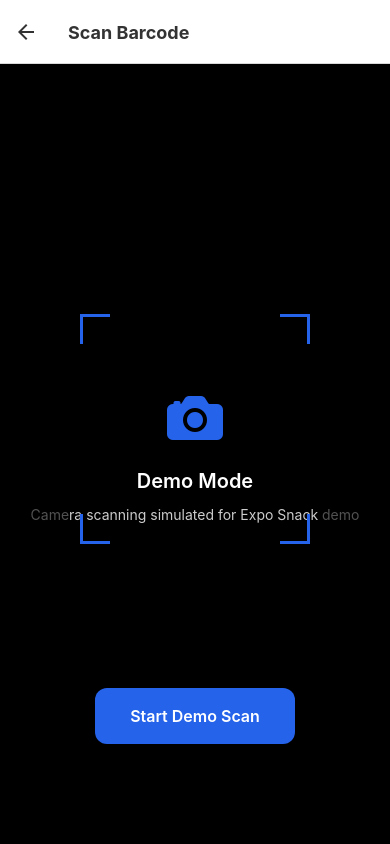
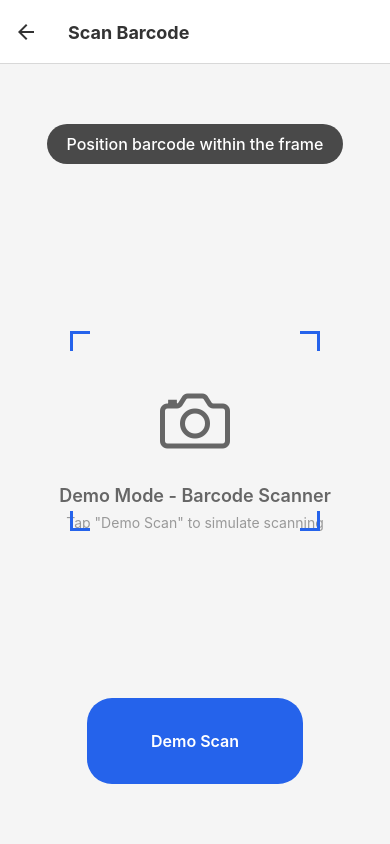
Before and after one commit to ruslawik/project-cml13z5pa005vob01rjgdagzh, a React Native app: screen /Scan in a window 390 px wide. Shown: the top 844 px of the page. Built offline with nearby package versions, Linux system fonts and the light colour scheme.

Commit message:
feat: Current project files: - src/screens/ScanScreen.tsx - src/types/index.ts

```diff
--- a/src/screens/ScanScreen.tsx
+++ b/src/screens/ScanScreen.tsx
@@ -8,7 +8,7 @@ import QualityScore from '../components/QualityScore';
 import { theme } from '../constants/theme';
 import { ProductInfo } from '../types';
 
-const { height: SCREEN_HEIGHT } = Dimensions.get('window');
+const { height: SCREEN_HEIGHT, width: SCREEN_WIDTH } = Dimensions.get('window');
 const BOTTOM_SHEET_MAX_HEIGHT = SCREEN_HEIGHT * 0.8;
 const BOTTOM_SHEET_MIN_HEIGHT = 120;
 
@@ -64,7 +64,7 @@ const mockProductDatabase: { [key: string]: ProductInfo } = {
   }
 };
 
-// Simulate scanning different barcodes
+// Simulate scanning different barcodes for web/unsupported platforms
 const getRandomBarcode = (): string => {
   const barcodes = Object.keys(mockProductDatabase);
   return barcodes[Math.floor(Math.random() * barcodes.length)];
@@ -82,14 +82,9 @@ export default function ScanScreen() {
   const [scanningAnimation] = useState(new Animated.Value(0));
   const [error, setError] = useState<string | null>(null);
   const [scanningStatus, setScanningStatus] = useState<string>('');
-  const [isWebPlatform, setIsWebPlatform] = useState(false);
 
   const bottomSheetTranslateY = useRef(new Animated.Value(SCREEN_HEIGHT)).current;
   const scanningAnimationRef = useRef<Animated.CompositeAnimation | null>(null);
-
-  useEffect(() => {
-    setIsWebPlatform(Platform.OS === 'web');
-  }, []);
 
   const handleApiResponse = (response: ApiResponse | null | undefined): ProductInfo | null => {
     if (!response) {
@@ -261,156 +256,197 @@ export default function ScanScreen() {
     },
   });
 
+  const renderCamera = () => {
+    return (
+      <View style={styles.cameraFallback}>
+        <Ionicons name="camera-outline" size={80} color="#666" />
+        <Text style={styles.fallbackText}>
+          Demo Mode - Barcode Scanner
+        </Text>
+        <Text style={styles.fallbackSubtext}>
+          Tap "Demo Scan" to simulate scanning
+        </Text>
+      </View>
+    );
+  };
+
   useEffect(() => {
     return () => {
       if (scanningAnimationRef.current) {
         scanningAnimationRef.current.stop();
-        scanningAnimationRef.current = null;
       }
     };
   }, []);
 
-  const renderCameraView = () => {
   return (
-      <View style={styles.cameraPlaceholder}>
-        <View style={styles.demoInfo}>
-          <Ionicons name="camera" size={64} color={theme.colors.primary} />
-          <Text style={styles.demoText}>Demo Mode</Text>
-          <Text style={styles.demoSubtext}>
-            {isWebPlatform
-              ? 'Camera scanning simulated for Expo Snack demo'
-              : 'Barcode scanning demo - in production, this would use real camera'}
+    <View style={styles.container}>
+      {/* Camera View */}
+      <View style={styles.cameraContainer}>
+        {renderCamera()}
+
+        {/* Camera Overlay */}
+        <View style={styles.overlay}>
+          {/* Top Section */}
+          <View style={styles.topSection}>
+            <Text style={styles.instructionText}>
+              {isScanning ? scanningStatus : "Position barcode within the frame"}
             </Text>
           </View>
-      </View>
-    );
-  };
 
-  const scanLinePosition = scanningAnimation.interpolate({
-    inputRange: [0, 1],
-    outputRange: [50, SCREEN_HEIGHT * 0.6 - 150],
-  });
+          {/* Scanning Frame */}
+          <View style={styles.scanningFrame}>
+            <View style={styles.scanningArea}>
+              {/* Corner decorations */}
+              <View style={[styles.corner, styles.topLeft]} />
+              <View style={[styles.corner, styles.topRight]} />
+              <View style={[styles.corner, styles.bottomLeft]} />
+              <View style={[styles.corner, styles.bottomRight]} />
 
-  return (
-    <View style={styles.container}>
-      {renderCameraView()}
-
-      {/* Scanning overlay */}
-      <View style={styles.overlay}>
-        {/* Top overlay */}
-        <View style={styles.overlayTop} />
-
-        {/* Middle section with scanning frame */}
-        <View style={styles.overlayMiddle}>
-          <View style={styles.overlayLeft} />
-          <View style={styles.scanningFrame}>
-            <View style={styles.frameCorner} />
-            <View style={[styles.frameCorner, styles.topRight]} />
-            <View style={[styles.frameCorner, styles.bottomLeft]} />
-            <View style={[styles.frameCorner, styles.bottomRight]} />
-
+              {/* Scanning line animation */}
               {isScanning && (
                 <Animated.View
                   style={[
                     styles.scanLine,
-                  { transform: [{ translateY: scanLinePosition }] }
+                    {
+                      transform: [
+                        {
+                          translateY: scanningAnimation.interpolate({
+                            inputRange: [0, 1],
+                            outputRange: [0, 180],
+                          }),
+                        },
+                      ],
+                    },
                   ]}
                 />
               )}
             </View>
-          <View style={styles.overlayRight} />
           </View>
 
-        {/* Bottom overlay */}
-        <View style={styles.overlayBottom} />
-      </View>
-
-      {/* Status and controls */}
-      <View style={styles.statusContainer}>
-        {scanningStatus !== '' && (
-          <View style={styles.statusTextContainer}>
-            <Text style={styles.statusText}>{scanningStatus}</Text>
-          </View>
-        )}
-
-        {!isScanning && (
+          {/* Bottom Section */}
+          <View style={styles.bottomSection}>
+            {!isScanning ? (
               <Button
-            title="Start Demo Scan"
+                title="Demo Scan"
                 onPress={startScanning}
                 style={styles.scanButton}
               />
-        )}
-
-        {isScanning && (
-          <Button
-            title="Cancel"
+            ) : (
+              <TouchableOpacity
+                style={styles.cancelButton}
                 onPress={() => {
                   if (scanningAnimationRef.current) {
                     scanningAnimationRef.current.stop();
                     scanningAnimationRef.current = null;
                   }
+                  scanningAnimation.setValue(0);
                   setIsScanning(false);
                   setScanningStatus('');
-              scanningAnimation.setValue(0);
                 }}
-            variant="secondary"
-            style={styles.cancelButton}
-          />
+              >
+                <Text style={styles.cancelButtonText}>Cancel</Text>
+              </TouchableOpacity>
             )}
           </View>
+        </View>
+      </View>
 
-      {/* Bottom sheet for scanned product */}
-      {scannedProduct && (
+      {/* Bottom Sheet */}
       <Animated.View
         style={[
           styles.bottomSheet,
-            { transform: [{ translateY: bottomSheetTranslateY }] }
+          {
+            transform: [{ translateY: bottomSheetTranslateY }],
+          },
         ]}
         {...panResponder.panHandlers}
       >
-          <View style={styles.bottomSheetHandle} />
+        <View style={styles.bottomSheetHeader}>
+          <View style={styles.dragHandle} />
+        </View>
 
+        {scannedProduct && (
+          <View style={styles.bottomSheetContent}>
+            {/* Collapsed View */}
+            <View style={styles.collapsedContent}>
               <View style={styles.productHeader}>
-            <View style={styles.productInfo}>
+                <View style={styles.productTitleSection}>
                   <Text style={styles.productName}>{scannedProduct.name}</Text>
                   <Text style={styles.productBrand}>{scannedProduct.brand}</Text>
                 </View>
-            <QualityScore score={scannedProduct.qualityScore} size="small" />
-            <TouchableOpacity onPress={dismissBottomSheet} style={styles.closeButton}>
-              <Ionicons name="close" size={24} color={theme.colors.textSecondary} />
-            </TouchableOpacity>
+                <QualityScore score={scannedProduct.qualityScore} />
+              </View>
             </View>
 
-          <View style={styles.nutrientGrid}>
-            {Object.entries(scannedProduct.nutrients).map(([key, nutrient]) => (
+            {/* Expanded Content */}
+            <View style={styles.expandedContent}>
+              <Text style={styles.sectionTitle}>Nutritional Information</Text>
+              <View style={styles.nutrientsGrid}>
                 <NutrientCard
-                key={key}
-                title={key.charAt(0).toUpperCase() + key.slice(1)}
-                value={`${nutrient.value}${nutrient.unit}`}
-                subtitle={`per ${nutrient.per}`}
+                  label="Calories"
+                  value={scannedProduct.nutrients.calories.value}
+                  unit={scannedProduct.nutrients.calories.unit}
                 />
-            ))}
+                <NutrientCard
+                  label="Protein"
+                  value={scannedProduct.nutrients.protein.value}
+                  unit={scannedProduct.nutrients.protein.unit}
+                />
+                <NutrientCard
+                  label="Carbs"
+                  value={scannedProduct.nutrients.carbs.value}
+                  unit={scannedProduct.nutrients.carbs.unit}
+                />
+                <NutrientCard
+                  label="Fat"
+                  value={scannedProduct.nutrients.fat.value}
+                  unit={scannedProduct.nutrients.fat.unit}
+                />
+                <NutrientCard
+                  label="Fiber"
+                  value={scannedProduct.nutrients.fiber.value}
+                  unit={scannedProduct.nutrients.fiber.unit}
+                />
+                <NutrientCard
+                  label="Sugar"
+                  value={scannedProduct.nutrients.sugar.value}
+                  unit={scannedProduct.nutrients.sugar.unit}
+                />
               </View>
 
               {scannedProduct.healthWarnings.length > 0 && (
                 <View style={styles.warningsSection}>
-              <Text style={styles.sectionTitle}>⚠️ Health Warnings</Text>
+                  <Text style={styles.sectionTitle}>Health Warnings</Text>
                   {scannedProduct.healthWarnings.map((warning, index) => (
-                <Text key={index} style={styles.warningText}>• {warning}</Text>
+                    <View key={index} style={styles.warningItem}>
+                      <Ionicons name="warning" size={16} color="#ff6b6b" />
+                      <Text style={styles.warningText}>{warning}</Text>
+                    </View>
                   ))}
                 </View>
               )}
 
               {scannedProduct.benefits.length > 0 && (
                 <View style={styles.benefitsSection}>
-              <Text style={styles.sectionTitle}>✅ Benefits</Text>
+                  <Text style={styles.sectionTitle}>Benefits</Text>
                   {scannedProduct.benefits.map((benefit, index) => (
-                <Text key={index} style={styles.benefitText}>• {benefit}</Text>
+                    <View key={index} style={styles.benefitItem}>
+                      <Ionicons name="checkmark-circle" size={16} color="#4ecdc4" />
+                      <Text style={styles.benefitText}>{benefit}</Text>
+                    </View>
                   ))}
                 </View>
               )}
+
+              <Button
+                title="Scan Another Product"
+                onPress={dismissBottomSheet}
+                style={styles.scanAnotherButton}
+              />
+            </View>
+          </View>
+        )}
       </Animated.View>
-      )}
     </View>
   );
 }
@@ -418,104 +454,96 @@ export default function ScanScreen() {
 const styles = StyleSheet.create({
   container: {
     flex: 1,
-    backgroundColor: theme.colors.background,
+    backgroundColor: '#000',
   },
-  cameraPlaceholder: {
+  cameraContainer: {
     flex: 1,
-    backgroundColor: '#000',
+    position: 'relative',
+  },
+  cameraFallback: {
+    flex: 1,
     justifyContent: 'center',
     alignItems: 'center',
+    backgroundColor: '#f5f5f5',
+    paddingHorizontal: 20,
   },
-  demoInfo: {
-    alignItems: 'center',
-    padding: 30,
+  fallbackText: {
+    fontSize: 18,
+    color: '#666',
+    marginTop: 20,
+    textAlign: 'center',
+    fontWeight: '600',
   },
-  demoText: {
-    color: '#fff',
-    fontSize: 20,
-    fontWeight: '600',
-    marginTop: 16,
-    marginBottom: 12,
-  },
-  demoSubtext: {
-    color: '#ccc',
+  fallbackSubtext: {
     fontSize: 14,
+    color: '#999',
+    marginTop: 8,
     textAlign: 'center',
-    lineHeight: 20,
   },
   overlay: {
+    ...StyleSheet.absoluteFillObject,
+    justifyContent: 'space-between',
+    paddingVertical: 60,
+    paddingHorizontal: 20,
+  },
+  topSection: {
+    alignItems: 'center',
+  },
+  instructionText: {
+    color: '#fff',
+    fontSize: 16,
+    textAlign: 'center',
+    backgroundColor: 'rgba(0, 0, 0, 0.7)',
+    paddingHorizontal: 20,
+    paddingVertical: 10,
+    borderRadius: 20,
+    overflow: 'hidden',
+    fontWeight: '500',
+  },
+  scanningFrame: {
+    alignItems: 'center',
+    justifyContent: 'center',
+  },
+  scanningArea: {
+    width: 250,
+    height: 200,
+    position: 'relative',
+  },
+  corner: {
     position: 'absolute',
+    width: 20,
+    height: 20,
+    borderColor: theme.colors.primary,
+    borderWidth: 3,
+  },
+  topLeft: {
     top: 0,
     left: 0,
-    right: 0,
-    bottom: 0,
-  },
-  overlayTop: {
-    flex: 1,
-    backgroundColor: 'rgba(0,0,0,0.6)',
-  },
-  overlayMiddle: {
-    height: 300,
-    flexDirection: 'row',
-  },
-  overlayLeft: {
-    flex: 1,
-    backgroundColor: 'rgba(0,0,0,0.6)',
-  },
-  overlayRight: {
-    flex: 1,
-    backgroundColor: 'rgba(0,0,0,0.6)',
-  },
-  overlayBottom: {
-    flex: 1,
-    backgroundColor: 'rgba(0,0,0,0.6)',
-  },
-  scanningFrame: {
-    width: 250,
-    height: 250,
-    position: 'relative',
-    overflow: 'hidden',
-  },
-  frameCorner: {
-    position: 'absolute',
-    width: 30,
-    height: 30,
-    borderColor: theme.colors.primary,
-    top: 10,
-    left: 10,
-    borderTopWidth: 3,
-    borderLeftWidth: 3,
+    borderBottomWidth: 0,
+    borderRightWidth: 0,
   },
   topRight: {
-    top: 10,
-    right: 10,
-    left: 'auto',
-    borderTopWidth: 3,
-    borderRightWidth: 3,
+    top: 0,
+    right: 0,
+    borderBottomWidth: 0,
     borderLeftWidth: 0,
   },
   bottomLeft: {
-    bottom: 10,
-    left: 10,
-    top: 'auto',
-    borderBottomWidth: 3,
-    borderLeftWidth: 3,
+    bottom: 0,
+    left: 0,
     borderTopWidth: 0,
+    borderRightWidth: 0,
   },
   bottomRight: {
-    bottom: 10,
-    right: 10,
-    top: 'auto',
-    left: 'auto',
-    borderBottomWidth: 3,
-    borderRightWidth: 3,
+    bottom: 0,
+    right: 0,
     borderTopWidth: 0,
     borderLeftWidth: 0,
   },
   scanLine: {
     position: 'absolute',
-    left: 20,
-    right: 20,
+    left: 0,
+    right: 0,
     height: 2,
     backgroundColor: theme.colors.primary,
     shadowColor: theme.colors.primary,
@@ -523,30 +551,29 @@ const styles = StyleSheet.create({
     shadowOpacity: 0.8,
     shadowRadius: 4,
   },
-  statusContainer: {
-    position: 'absolute',
-    bottom: 100,
-    left: 20,
-    right: 20,
+  bottomSection: {
     alignItems: 'center',
   },
-  statusTextContainer: {
-    backgroundColor: 'rgba(0, 0, 0, 0.7)',
-    paddingHorizontal: 16,
-    paddingVertical: 8,
-    borderRadius: 20,
-    marginBottom: 20,
-  },
-  statusText: {
-    color: '#fff',
-    fontSize: 14,
-    textAlign: 'center',
-  },
   scanButton: {
+    backgroundColor: theme.colors.primary,
+    paddingHorizontal: 40,
+    paddingVertical: 15,
+    borderRadius: 25,
     minWidth: 200,
   },
   cancelButton: {
-    minWidth: 200,
+    backgroundColor: 'rgba(0, 0, 0, 0.7)',
+    paddingHorizontal: 30,
+    paddingVertical: 12,
+    borderRadius: 25,
+    borderWidth: 1,
+    borderColor: '#fff',
+  },
+  cancelButtonText: {
+    color: '#fff',
+    fontSize: 16,
+    fontWeight: '600',
+    textAlign: 'center',
   },
   bottomSheet: {
     position: 'absolute',
@@ -556,73 +583,94 @@ const styles = StyleSheet.create({
     backgroundColor: '#fff',
     borderTopLeftRadius: 20,
     borderTopRightRadius: 20,
-    paddingTop: 8,
-    paddingHorizontal: 20,
-    paddingBottom: 34,
+    minHeight: BOTTOM_SHEET_MIN_HEIGHT,
+    maxHeight: BOTTOM_SHEET_MAX_HEIGHT,
     shadowColor: '#000',
     shadowOffset: { width: 0, height: -2 },
-    shadowOpacity: 0.1,
-    shadowRadius: 8,
-    maxHeight: BOTTOM_SHEET_MAX_HEIGHT,
+    shadowOpacity: 0.25,
+    shadowRadius: 4,
   },
-  bottomSheetHandle: {
+  bottomSheetHeader: {
+    alignItems: 'center',
+    paddingTop: 10,
+    paddingBottom: 5,
+  },
+  dragHandle: {
     width: 40,
     height: 4,
     backgroundColor: '#ddd',
     borderRadius: 2,
-    alignSelf: 'center',
-    marginBottom: 16,
+  },
+  bottomSheetContent: {
+    flex: 1,
+    paddingHorizontal: 20,
+  },
+  collapsedContent: {
+    paddingVertical: 15,
   },
   productHeader: {
     flexDirection: 'row',
+    justifyContent: 'space-between',
     alignItems: 'center',
-    marginBottom: 20,
   },
-  productInfo: {
+  productTitleSection: {
     flex: 1,
+    paddingRight: 15,
   },
   productName: {
     fontSize: 18,
     fontWeight: 'bold',
-    color: theme.colors.text,
+    color: '#333',
     marginBottom: 4,
   },
   productBrand: {
     fontSize: 14,
-    color: theme.colors.textSecondary,
+    color: '#666',
   },
-  closeButton: {
-    padding: 8,
-    marginLeft: 12,
-  },
-  nutrientGrid: {
-    flexDirection: 'row',
-    flexWrap: 'wrap',
-    gap: 12,
-    marginBottom: 20,
-  },
-  warningsSection: {
-    marginBottom: 16,
-  },
-  benefitsSection: {
-    marginBottom: 16,
+  expandedContent: {
+    flex: 1,
+    paddingBottom: 20,
   },
   sectionTitle: {
     fontSize: 16,
-    fontWeight: '600',
-    color: theme.colors.text,
-    marginBottom: 8,
+    fontWeight: 'bold',
+    color: '#333',
+    marginTop: 20,
+    marginBottom: 10,
+  },
+  nutrientsGrid: {
+    flexDirection: 'row',
+    flexWrap: 'wrap',
+    justifyContent: 'space-between',
+  },
+  warningsSection: {
+    marginTop: 15,
+  },
+  warningItem: {
+    flexDirection: 'row',
+    alignItems: 'center',
+    paddingVertical: 4,
   },
   warningText: {
+    marginLeft: 8,
+    color: '#ff6b6b',
     fontSize: 14,
-    color: theme.colors.error,
-    lineHeight: 20,
-    marginBottom: 4,
+  },
+  benefitsSection: {
+    marginTop: 15,
+  },
+  benefitItem: {
+    flexDirection: 'row',
+    alignItems: 'center',
+    paddingVertical: 4,
   },
   benefitText: {
+    marginLeft: 8,
+    color: '#4ecdc4',
     fontSize: 14,
-    color: theme.colors.success,
-    lineHeight: 20,
-    marginBottom: 4,
+  },
+  scanAnotherButton: {
+    marginTop: 25,
+    backgroundColor: theme.colors.secondary,
   },
 });
```
Lines whose indentation alone changed are shown as unchanged.
